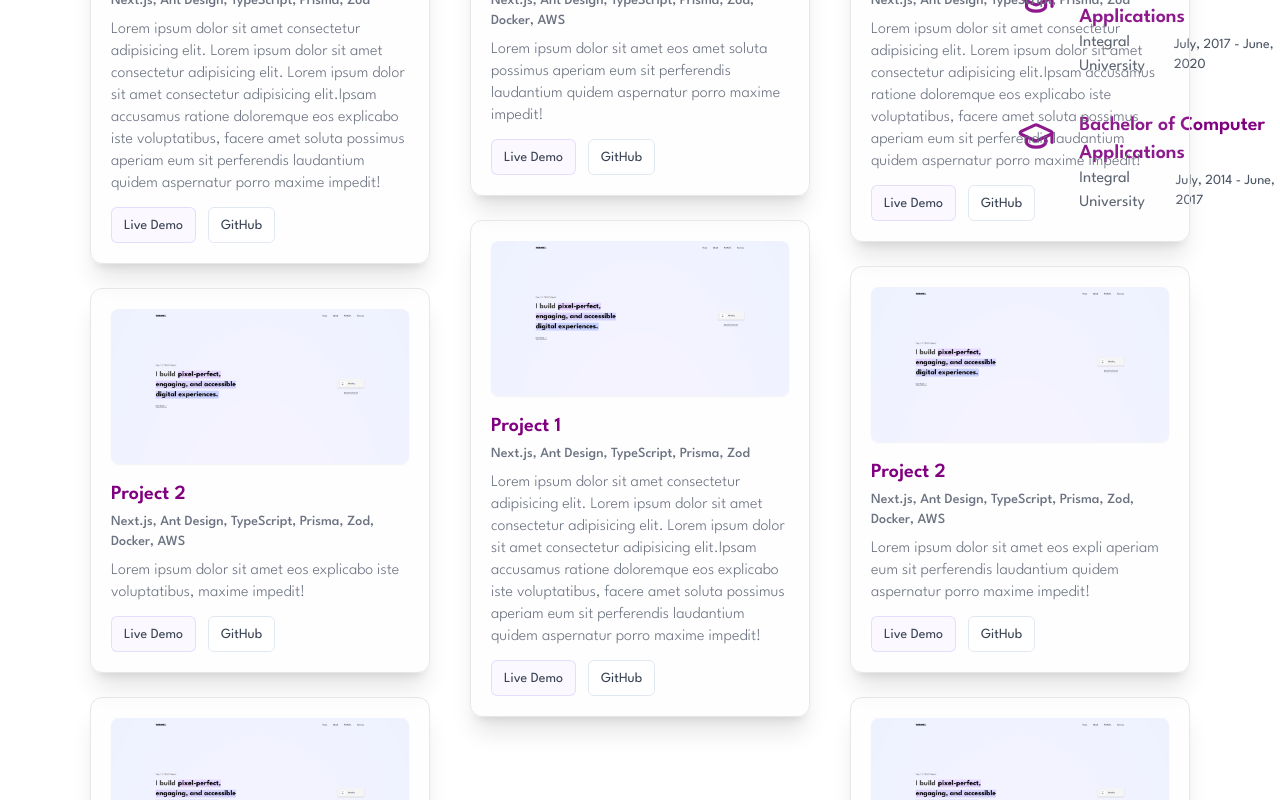
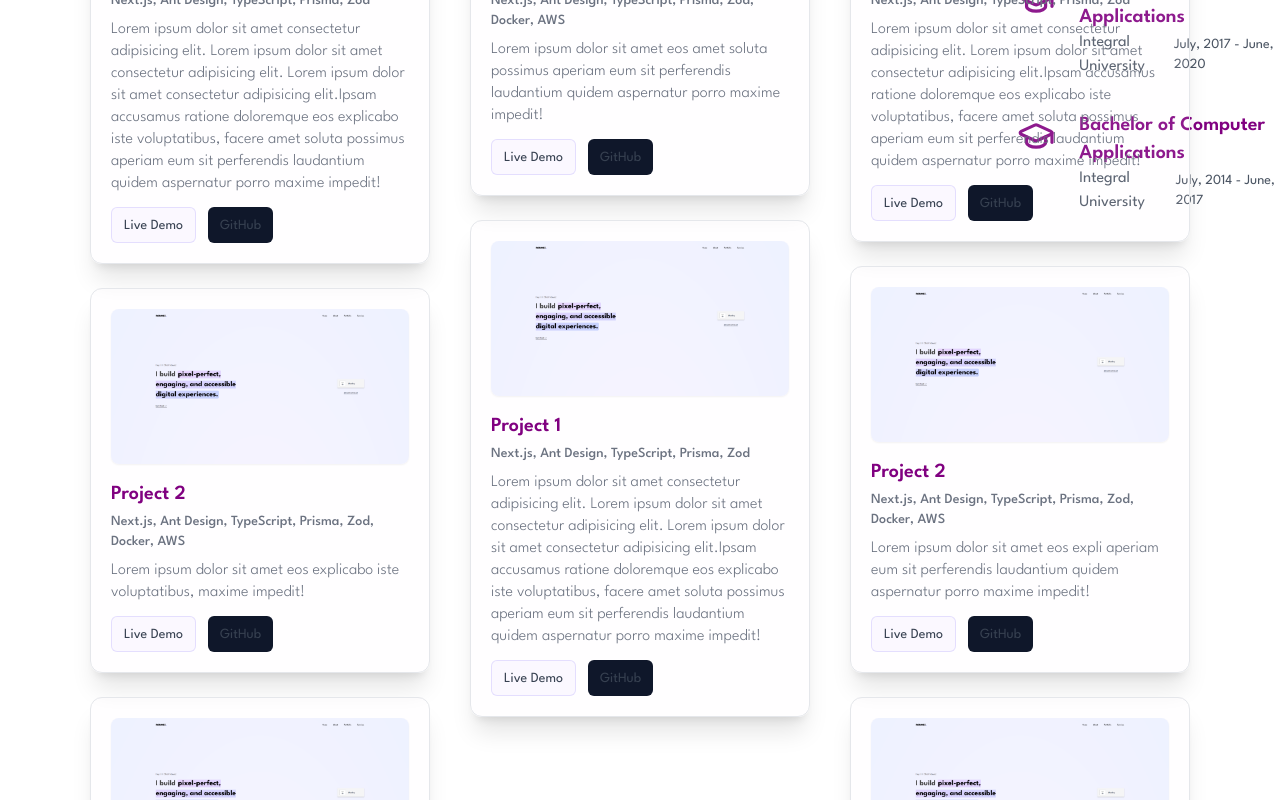
Before and after one commit to heynawaz/portfolio, a Next.js app: page / in a window 1280 px wide. Shown: the part 3780-4580 px from the top of the page. Built offline with nearby package versions, Linux system fonts and the light colour scheme.

Commit message:
feat: updated GitHub button style

```diff
--- a/src/components/Portfolio/portfolio.card.tsx
+++ b/src/components/Portfolio/portfolio.card.tsx
@@ -21,7 +21,7 @@ export default function PortfolioCard(props: IPortfolioCard) {
             <Button variant={'outline'} size={'sm'} className="pt-[2px] text-gray-700 bg-purple-50/70 font-normal border-violet-200/75">
               Live Demo
             </Button>
-            <Button variant={'outline'} size={'sm'} className="pt-[2px] font-normal text-gray-700">
+            <Button variant={'default'} size={'sm'} className="pt-[2px] font-normal text-gray-700">
               GitHub
             </Button>
           </div>
```
